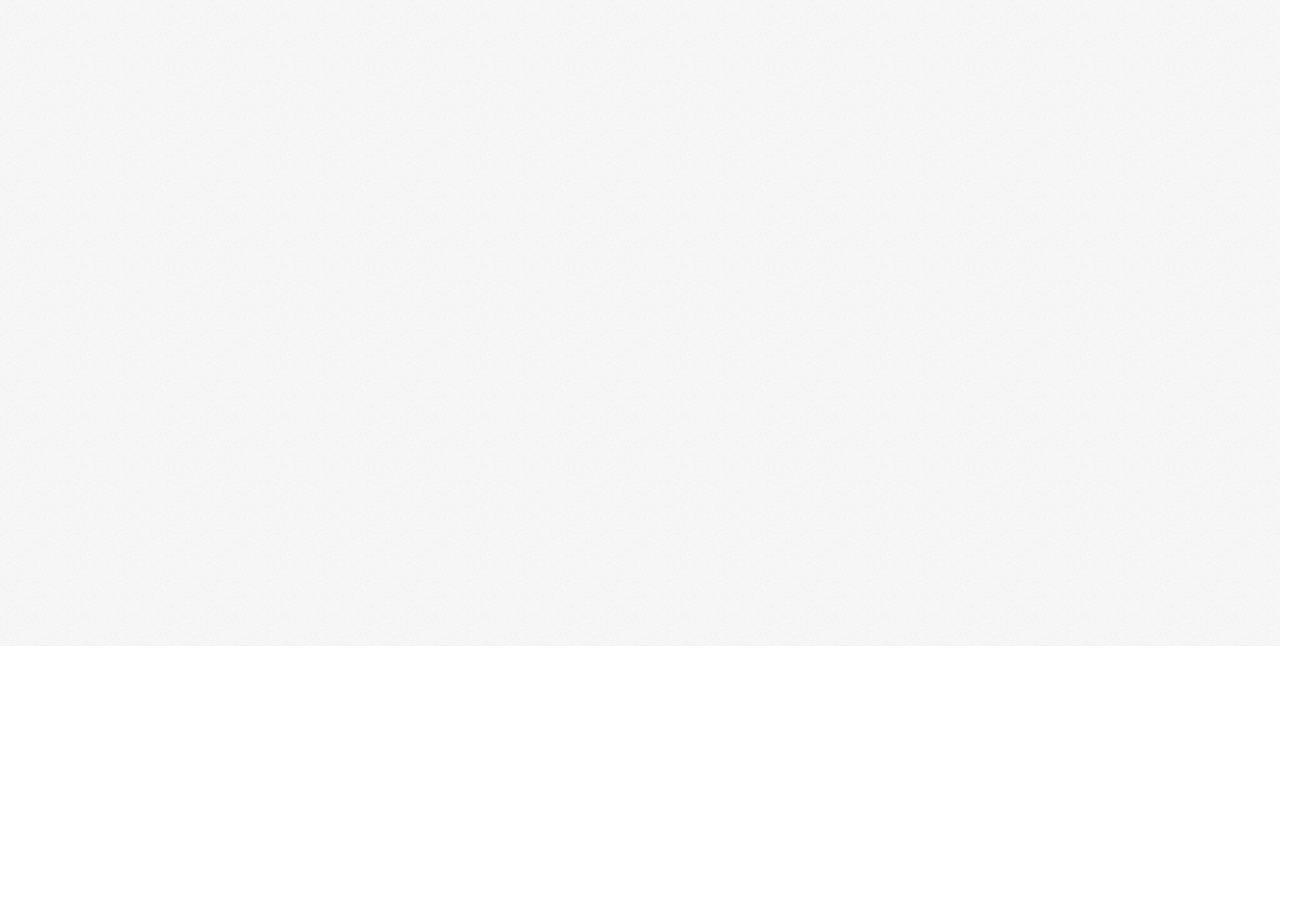
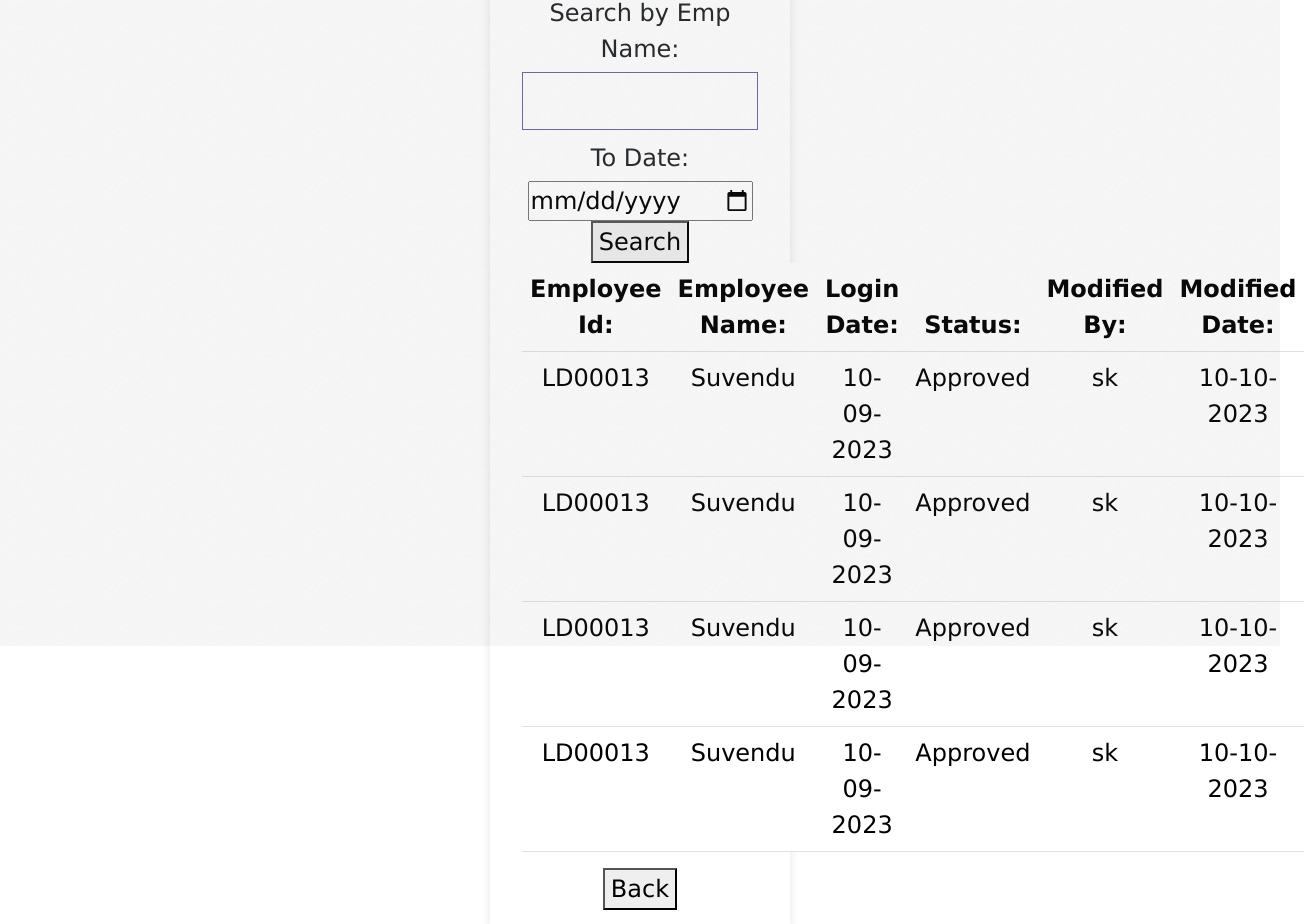
Before and after one commit to Pr776/Manager_System, a React (Create React App) app in the folder Frontend_Manager/tm/: page /history2 in a window 1280 px wide. Before the commit this address had no page. Shown: the part 154-1078 px from the top of the page, 1304 px wide, since content can reach past the window. Before the commit the page ends 800 px from the top, so only its background shows below. Built offline with nearby package versions, Linux system fonts and the light colour scheme; the HTML template or start-up script is replaced by a standard one.

Commit message:
History page changes

```diff
--- a/Frontend_Manager/tm/src/App.js
+++ b/Frontend_Manager/tm/src/App.js
@@ -6,6 +6,7 @@ import ForgotPassword from "./Components/ForgotPassword";
 import { Routes, Route } from "react-router-dom";
 import Dashboard from "./Components/Dashboard";
 import History from "./Components/History";
+import History2 from "./Components/History2";
 
 
 function App() {
@@ -28,6 +29,7 @@ function App() {
           }
         />
         <Route path = '/history' element = {<History />} />
+        <Route path = '/history2' element = {<History2 />} />
       </Routes>
     </div>
   );
--- a/Frontend_Manager/tm/src/Components/History.css
+++ b/Frontend_Manager/tm/src/Components/History.css
@@ -0,0 +1,52 @@
+.history-container {
+  margin: 20px;
+  border: 1px solid #d9d9d9;
+  border-radius: 5px;
+  padding: 20px;
+  display: flex;
+  flex-direction: column;
+}
+
+.logo-container {
+  display: flex;
+  justify-content: flex-start;
+  margin-bottom: 20px;
+}
+
+.logo {
+  width: 100px; /* Adjust the width as needed */
+  height: auto;
+  margin-right: 10px;
+}
+
+
+.button-space {
+  margin-bottom: 20px;
+  display: flex;
+  flex-wrap: wrap;
+  gap: 10px;
+}
+
+.input-space {
+  margin-bottom: 20px;
+  display: flex;
+  flex-wrap: wrap;
+  gap: 10px;
+}
+
+.date-picker {
+  margin-right: 10px;
+}
+
+.status-dropdown {
+  margin-right: 10px;
+}
+
+.search-input {
+  margin-right: 10px;
+  width: 200px;
+}
+
+.back-button {
+  margin-top: 20px;
+}
--- a/Frontend_Manager/tm/src/Components/History.js
+++ b/Frontend_Manager/tm/src/Components/History.js
@@ -1,17 +1,206 @@
+// import React, { useState } from "react";
+// import { Table, Button, Input, Space } from "antd";
+// import { useNavigate } from "react-router-dom";
+
+// const History = () => {
+//   const [searchType, setSearchType] = useState("");
+//   const [searchText, setSearchText] = useState("");
+//   const [fromDate, setFromDate] = useState(new Date());
+//   const [toDate, setToDate] = useState(new Date());
+//   const [status, setStatus] = useState("");
+//   const [filteredData, setFilteredData] = useState([]);
+
+//   const navigate = useNavigate();
+
+//   const data = [
+//     {
+//       key: "1",
+//       employeeId: "LD00013",
+//       employeeName: "Suvendu",
+//       loginDate: "2023-09-10",
+//       status: "Rejected",
+//       modifiedBy: "SK",
+//       modifiedDate: "2023-10-10",
+//     },
+//     {
+//       key: "2",
+//       employeeId: "LD00014",
+//       employeeName: "Subham",
+//       loginDate: "2023-10-10",
+//       status: "Approved",
+//       modifiedBy: "SK",
+//       modifiedDate: "2023-10-11",
+//     },
+//     {
+//       key: "3",
+//       employeeId: "LD00015",
+//       employeeName: "Suravi",
+//       loginDate: "2023-11-10",
+//       status: "Approved",
+//       modifiedBy: "SK",
+//       modifiedDate: "2023-12-10",
+//     },
+//     {
+//       key: "4",
+//       employeeId: "LD00016",
+//       employeeName: "Sujay",
+//       loginDate: "2023-12-10",
+//       status: "Pending",
+//       modifiedBy: "SK",
+//       modifiedDate: "2023-12-11",
+//     },
+//   ];
+
+//   const columns = [
+//     {
+//       title: "Employee Id",
+//       dataIndex: "employeeId",
+//       key: "employeeId",
+//     },
+//     {
+//       title: "Employee Name",
+//       dataIndex: "employeeName",
+//       key: "employeeName",
+//     },
+//     {
+//       title: "Login Date",
+//       dataIndex: "loginDate",
+//       key: "loginDate",
+//     },
+//     {
+//       title: "Status",
+//       dataIndex: "status",
+//       key: "status",
+//     },
+//     {
+//       title: "Modified By",
+//       dataIndex: "modifiedBy",
+//       key: "modifiedBy",
+//     },
+//     {
+//       title: "Modified Date",
+//       dataIndex: "modifiedDate",
+//       key: "modifiedDate",
+//     },
+//   ];
+
+//   const handleSearch = () => {
+//     // Filter the data based on search criteria
+//     const filteredData = data.filter((item) => {
+//       const empIdMatch = item.employeeId.includes(searchText);
+//       const empNameMatch = item.employeeName.includes(searchText);
+//       const dateRangeMatch =
+//         (!fromDate || item.loginDate >= fromDate) &&
+//         (!toDate || item.loginDate <= toDate);
+//       const statusMatch = status === "" || item.status === status;
+
+//       return (
+//         (searchType === "Emp Id" && empIdMatch) ||
+//         (searchType === "Emp Name" && empNameMatch) ||
+//         (searchType === "" && (empIdMatch || empNameMatch)) ||
+//         (dateRangeMatch && statusMatch)
+//       );
+//     });
+
+//     // Update the state with the filtered data
+//     setFilteredData(filteredData);
+//   };
+
+//   const pagination = {
+//     pageSize: 3, // Set the number of items per page
+//     // showSizeChanger: true, // Allow the user to change the page size
+//     showQuickJumper: true, // Allow the user to jump to a specific page
+//     total: filteredData.length, // Total number of items
+//   };
+
+//   const handleBack = () => {
+//     // Use navigate to go back to the previous page
+//     navigate(-1);
+//   };
+
+//   return (
+//     <div
+//       style={{
+//         margin: "20px",
+//         border: "1px solid #d9d9d9",
+//         borderRadius: "5px",
+//         padding: "20px",
+//         display: "flex",
+//         flexDirection: "column",
+//       }}
+//     >
+//       <Space direction="horizontal" style={{ marginBottom: "20px" }}>
+//         <Button onClick={() => setSearchType("Emp Id")}>
+//           Search by Emp Id
+//         </Button>
+//         <Button onClick={() => setSearchType("Emp Name")}>
+//           Search by Emp Name
+//         </Button>
+//         <Button onClick={handleSearch}>Search</Button>
+//       </Space>
+//       <Space direction="horizontal" style={{ marginBottom: "20px" }}>
+//         <input
+//           type="date"
+//           value={fromDate}
+//           onChange={(e) => setFromDate(e.target.value)}
+//           style={{ marginRight: "10px" }}
+//         />
+//         to
+//         <input
+//           type="date"
+//           value={toDate}
+//           onChange={(e) => setToDate(e.target.value)}
+//           style={{ marginLeft: "10px" }}
+//         />
+//       </Space>
+//       <Space direction="horizontal" style={{ marginBottom: "20px" }}>
+//         <select
+//           value={status}
+//           onChange={(e) => setStatus(e.target.value)}
+//           style={{ marginRight: "10px" }}
+//         >
+//           <option value="">Select Status</option>
+//           <option value="Approved">Approved</option>
+//           <option value="Rejected">Rejected</option>
+//         </select>
+//         <Input
+//           type="text"
+//           value={searchText}
+//           onChange={(e) => setSearchText(e.target.value)}
+//           placeholder={
+//             searchType === "Emp Id" ? "Enter Emp Id" : "Enter Emp Name"
+//           }
+//           style={{ marginRight: "10px", width: "200px" }}
+//         />
+//       </Space>
+
+//       <Table
+//         dataSource={filteredData.length > 0 ? filteredData : data}
+//         columns={columns}
+//         pagination={pagination}
+//       />
+
+//       <Button style={{ marginTop: "20px" }} onClick={handleBack}>
+//         Back
+//       </Button>
+//     </div>
+//   );
+// };
+
+// export default History;
+
 import React, { useState } from "react";
-import { Table, Button, Input, Space } from "antd";
+import { Table, Button, Input, Space, DatePicker } from "antd";
 import { useNavigate } from "react-router-dom";
 
 const History = () => {
   const [searchType, setSearchType] = useState("");
   const [searchText, setSearchText] = useState("");
-  const [fromDate, setFromDate] = useState(new Date());
-  const [toDate, setToDate] = useState(new Date());
+  const [dateRange, setDateRange] = useState([null, null]);
   const [status, setStatus] = useState("");
   const [filteredData, setFilteredData] = useState([]);
 
   const navigate = useNavigate();
-
 
   const data = [
     {
@@ -50,6 +239,15 @@ const History = () => {
       modifiedBy: "SK",
       modifiedDate: "2023-12-11",
     },
+    {
+      key: "5",
+      employeeId: "LD00017",
+      employeeName: "Sujit",
+      loginDate: "2023-12-10",
+      status: "Approved",
+      modifiedBy: "SK",
+      modifiedDate: "2023-12-11",
+    }
   ];
 
   const columns = [
@@ -91,8 +289,8 @@ const History = () => {
       const empIdMatch = item.employeeId.includes(searchText);
       const empNameMatch = item.employeeName.includes(searchText);
       const dateRangeMatch =
-        (!fromDate || item.loginDate >= fromDate) &&
-        (!toDate || item.loginDate <= toDate);
+        (!dateRange[0] || item.loginDate >= dateRange[0]) &&
+        (!dateRange[1] || item.loginDate <= dateRange[1]);
       const statusMatch = status === "" || item.status === status;
 
       return (
@@ -108,10 +306,9 @@ const History = () => {
   };
 
   const pagination = {
-    pageSize: 3, // Set the number of items per page
-    // showSizeChanger: true, // Allow the user to change the page size
-    showQuickJumper: true, // Allow the user to jump to a specific page
-    total: filteredData.length, // Total number of items
+    pageSize: 4,
+    showQuickJumper: true,
+    total: filteredData.length,
   };
 
   const handleBack = () => {
@@ -120,49 +317,40 @@ const History = () => {
   };
 
   return (
-    <div
-      style={{
-        margin: "20px",
-        border: "1px solid #d9d9d9",
-        borderRadius: "5px",
-        padding: "20px",
-        display: "flex",
-        flexDirection: "column",
-      }}
-    >
-      <Space direction="horizontal" style={{ marginBottom: "20px" }}>
+    <div className="history-container">
+      <div className="logo-container">
+        <img
+          src="https://www.ldtech.in/images/logo.png"
+          alt="Logo"
+          className="logo"
+        />
+      </div>
+      <Space className="button-space">
         <Button onClick={() => setSearchType("Emp Id")}>
           Search by Emp Id
         </Button>
         <Button onClick={() => setSearchType("Emp Name")}>
           Search by Emp Name
         </Button>
-        <Button onClick={handleSearch}>Search</Button>
+        <Button onClick={handleSearch} style={{ marginRight: "8px" }}>
+          Search
+        </Button>
       </Space>
-      <Space direction="horizontal" style={{ marginBottom: "20px" }}>
-        <input
-          type="date"
-          value={fromDate}
-          onChange={(e) => setFromDate(e.target.value)}
-          style={{ marginRight: "10px" }}
+      <Space className="input-space">
+        <DatePicker.RangePicker
+          value={dateRange}
+          onChange={(dates) => setDateRange(dates)}
+          className="date-picker"
         />
-        to
-        <input
-          type="date"
-          value={toDate}
-          onChange={(e) => setToDate(e.target.value)}
-          style={{ marginLeft: "10px" }}
-        />
-      </Space>
-      <Space direction="horizontal" style={{ marginBottom: "20px" }}>
         <select
           value={status}
           onChange={(e) => setStatus(e.target.value)}
-          style={{ marginRight: "10px" }}
+          className="status-dropdown"
         >
           <option value="">Select Status</option>
           <option value="Approved">Approved</option>
           <option value="Rejected">Rejected</option>
+          <option value="Pending">Pending</option>
         </select>
         <Input
           type="text"
@@ -171,7 +359,7 @@ const History = () => {
           placeholder={
             searchType === "Emp Id" ? "Enter Emp Id" : "Enter Emp Name"
           }
-          style={{ marginRight: "10px", width: "200px" }}
+          className="search-input"
         />
       </Space>
 
@@ -181,11 +369,10 @@ const History = () => {
         pagination={pagination}
       />
 
-      <Button style={{ marginTop: "20px" }} onClick={handleBack}>
+      <Button className="back-button" onClick={handleBack}>
         Back
       </Button>
     </div>
   );
 };
-
 export default History;
--- /dev/null
+++ b/Frontend_Manager/tm/src/Components/History2.js
@@ -0,0 +1,115 @@
+import React, { useState } from 'react';
+// import logo from "./images/logo.png";
+
+// import { FontAwesomeIcon } from '@fortawesome/react-fontawesome';
+// import { faSearch } from '@fortawesome/free-solid-svg-icons';
+
+const HistoryPage = () => {
+  const [empId, setEmpId] = useState('');
+  const [fromDate, setFromDate] = useState('');
+  const [status, setStatus] = useState('');
+  const [toDate, setToDate] = useState('');
+  const [empName, setEmpName] = useState('');
+
+  const handleSearch = () => {
+    console.log('Search with parameters:', { empId, fromDate,status,toDate, empName });
+  };
+
+  //navigate to go back
+//   const handleBack =  ({ history }) => {
+//     history.goBack();
+//   };
+
+  return (
+    <form>
+    <div className="container" >
+       <img src="https://www.ldtech.in/images/logo.png" alt="Logo" className="logo" />
+      <h3>History</h3>
+
+      <div className='lebel'>
+
+      <label>Search by Emp ID:</label>
+      <input type="text" value={empId} onChange={(e) => setEmpId(e.target.value)}  />
+
+
+      <label>From Date:</label>
+      <input type="date" value={fromDate} onChange={(e) => setFromDate(e.target.value)} />
+
+      <label>Search by Status:</label>
+      <select value={status} onChange={(e) => setStatus(e.target.value)}>
+        <option value="">Select Status</option>
+        <option value="approved">Approved</option>
+        <option value="rejected">Rejected</option>
+        <option value="pending">Pending</option>
+      </select>
+
+      <label>Search by Emp <br></br>Name:   </label>
+      <input type ="text" value={empName} onChange={(e) => setEmpName(e.target.value)} id="a2" />
+
+      <label>To Date:</label>
+      <input type="date" value={toDate} onChange={(e) => setToDate(e.target.value)}  />
+      </div>
+      <button onClick={handleSearch}>Search</button>
+
+      {/* Display your search results or history data here */}
+
+
+    <table class="table">
+  <thead>
+    <tr>
+      <th scope="col">Employee Id:</th>
+      <th scope="col">Employee Name:</th>
+      <th scope="col">Login Date:</th>
+      <th scope="col">Status:</th>
+      <th scope="col">Modified By:</th>
+      <th scope="col">Modified Date:</th>
+    </tr>
+  </thead>
+  <tbody>
+    <tr>
+      <td>LD00013</td>
+      <td>Suvendu</td>
+      <td>10-09-2023</td>
+      <td>Approved</td>
+      <td>sk</td>
+      <td>10-10-2023</td>
+    </tr>
+    <tr>
+      <td>LD00013</td>
+      <td>Suvendu</td>
+      <td>10-09-2023</td>
+      <td>Approved</td>
+      <td>sk</td>
+      <td>10-10-2023</td>
+    </tr>
+    <tr>
+      <td>LD00013</td>
+      <td>Suvendu</td>
+      <td>10-09-2023</td>
+      <td>Approved</td>
+      <td>sk</td>
+      <td>10-10-2023</td>
+    </tr>
+    <tr>
+      <td>LD00013</td>
+      <td>Suvendu</td>
+      <td>10-09-2023</td>
+      <td>Approved</td>
+      <td>sk</td>
+      <td>10-10-2023</td>
+    </tr>
+  </tbody>
+</table>
+
+    <div className='back-button'>
+    <button type="button">Back</button>
+    </div></div>
+    </form>
+
+
+
+  );
+};
+
+
+export default HistoryPage;
```
